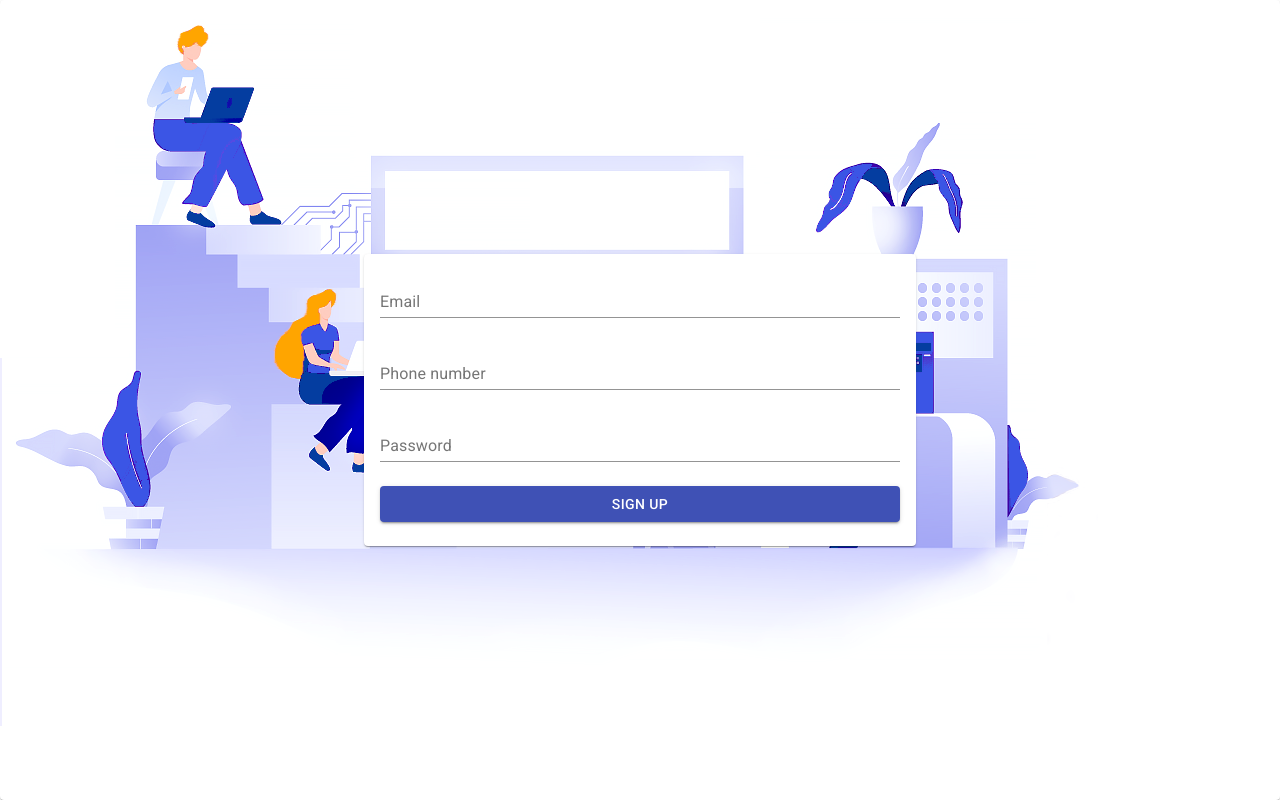
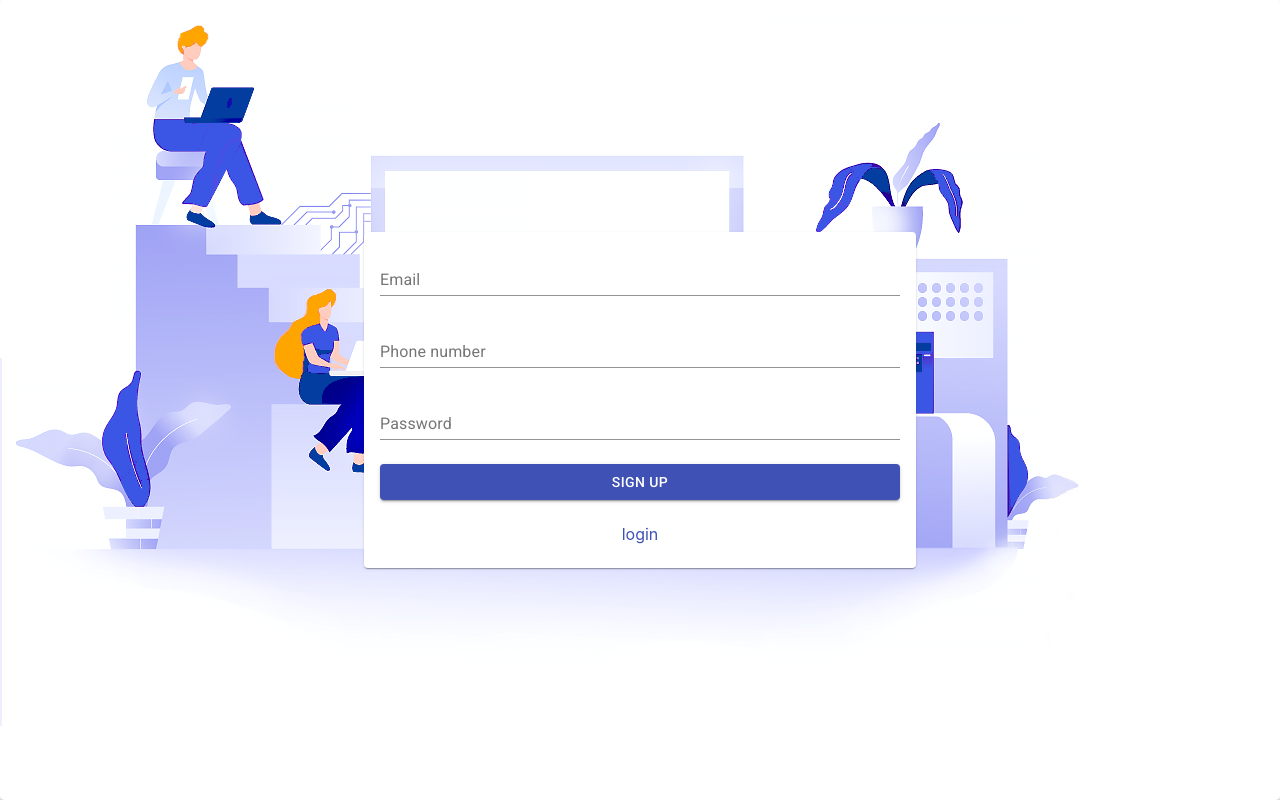
Before and after one commit to Jisort/loanbook, a React (Create React App) app: page /signUp in a window 1280 px wide. Built offline with nearby package versions, Linux system fonts and the light colour scheme; what react-social-login would draw is missing.

Commit message:
release v0.0.3 - allow create account

```diff
--- a/src/user/FormLogin.jsx
+++ b/src/user/FormLogin.jsx
@@ -1,5 +1,5 @@
 import React, {Component} from "react";
-import {Container, Card, CardContent, Button, Grid, Paper, Box, FormControl, TextField} from "@material-ui/core";
+import {Container, Card, CardContent, Button, Grid, Paper, Box, FormControl, TextField, Link} from "@material-ui/core";
 import FormActivityIndicator from "../components/FormActivityIndicator";
 import {withRouter} from "react-router-dom";
 import {postAPIRequest, getAPIRequest} from "../functions/APIRequests";
@@ -253,6 +253,15 @@ class FormLogin extends Component {
                                 {login_button}
                             </FormControl>
                         </Grid>
+                        <Grid item xs={12}>
+                            <FormControl fullWidth>
+                                <Box display="flex" justifyContent="center">
+                                    <Link href="#" onClick={() => pushHistory(this.props, '/signUp')}>
+                                        create account
+                                    </Link>
+                                </Box>
+                            </FormControl>
+                        </Grid>
                     </Grid>
                 </div>
             </form>;
--- a/src/user/FormSignUp.jsx
+++ b/src/user/FormSignUp.jsx
@@ -1,6 +1,6 @@
 import React, {Component} from "react";
 import {withRouter} from "react-router-dom";
-import {Button, Card, CardContent, Container, FormControl, Grid, Paper, TextField} from "@material-ui/core";
+import {Box, Button, Card, CardContent, Container, FormControl, Grid, Link, Paper, TextField} from "@material-ui/core";
 import FormActivityIndicator from "../components/FormActivityIndicator";
 import FormFeedbackMessage from "../components/FormFeedbackMessage";
 import {extractResponseError, formDataToPayload, pushHistory} from "../functions/componentActions";
@@ -174,6 +174,15 @@ class FormSignUp extends Component {
                             {sign_up_button}
                         </FormControl>
                     </Grid>
+                    <Grid item xs={12}>
+                        <FormControl fullWidth>
+                            <Box display="flex" justifyContent="center">
+                                <Link href="#" onClick={() => pushHistory(this.props, '/login')}>
+                                    login
+                                </Link>
+                            </Box>
+                        </FormControl>
+                    </Grid>
                 </Grid>
             </div>
         </form>;
```
